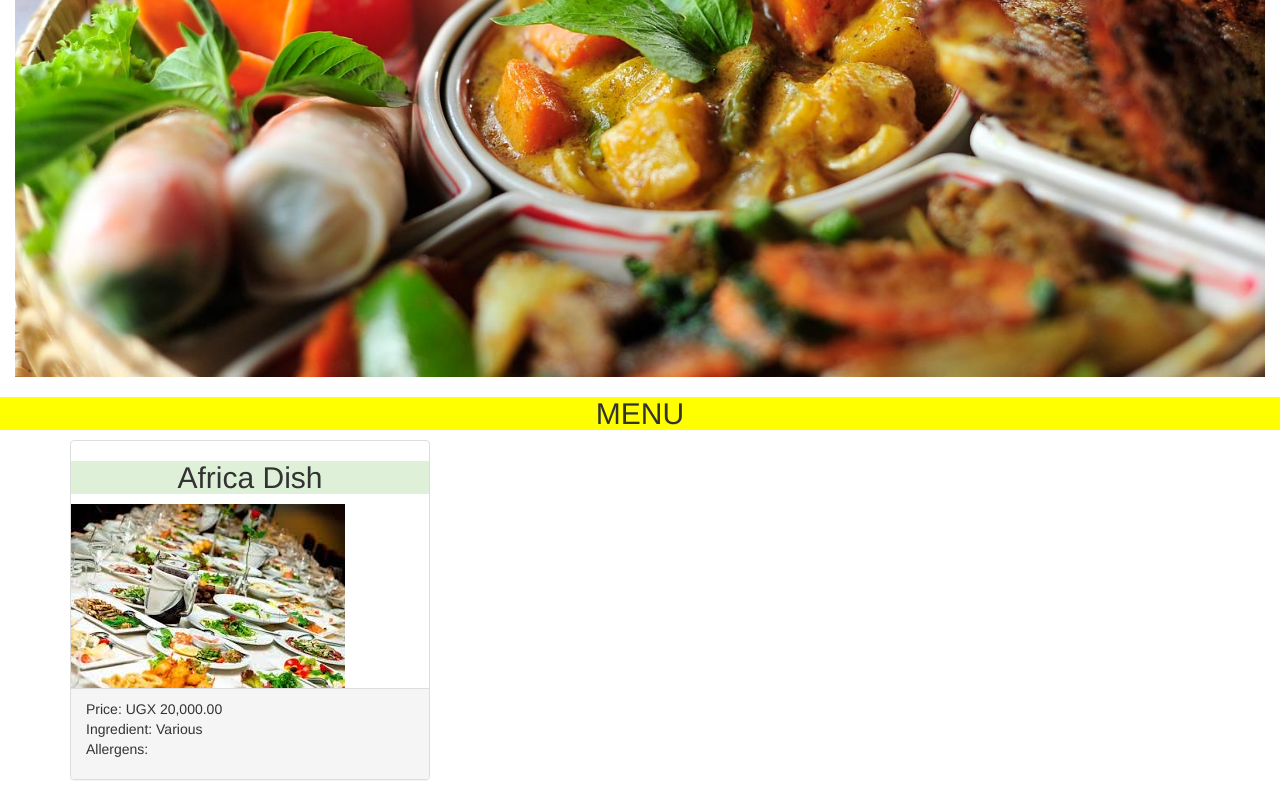
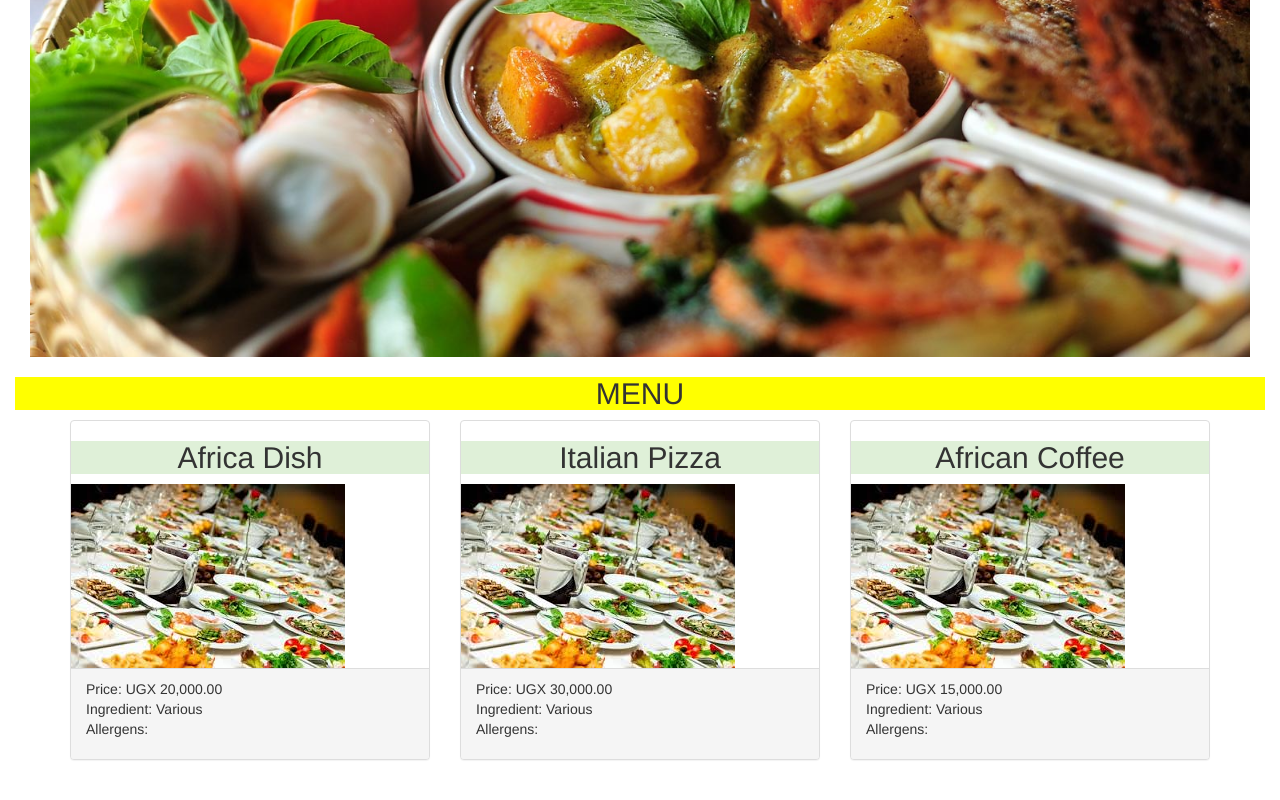
Before and after one commit to nishanj/outbox-catering-service, a plain HTML site: page index.html in a window 1280 px wide. Shown: the part 648-1448 px from the top of the page. Drawn offline with Linux system fonts and the light colour scheme.

Commit message:
changes in menu

```diff
--- a/index.html
+++ b/index.html
@@ -13,11 +13,11 @@
       <h1>OUTBOX CATERING SERVICES</h1>
       <p>Services Matter!</p>
     </div>
-  </div>
   <div class="container-fluid">
       <img src="images/food-drink.jpg" class="reponsive">
     </div>
       <h2>MENU</h2>
+      <!--panel one  -->
     </div>
     <div class="container">
       <div class="row">
@@ -32,5 +32,30 @@
             </div>
             </div>
         </div>
+        <div class="col-md-4">
+          <div class="panel panel-default">
+            <div class="pandel-heading">
+              <h2 class="bg-success">Italian Pizza</h2>
+              <img src="images/cater.jpg">
+              <div class="panel-footer">
+                <p>Price: UGX 30,000.00 <br>Ingredient: Various <br> Allergens:  </p>
+              </div>
+            </div>
+          </div>
+        </div>
+        <div class="col-md-4">
+          <div class="panel panel-default">
+            <div class="pandel-heading">
+              <h2 class="bg-success">African Coffee</h2>
+              <img src="images/cater.jpg">
+              <div class="panel-footer">
+                <p>Price: UGX 15,000.00 <br>Ingredient: Various <br> Allergens:  </p>
+              </div>
+            </div>
+          </div>
+        </div>
       </div>
     </div>
+  </div>
+</body>
+</html>
```
